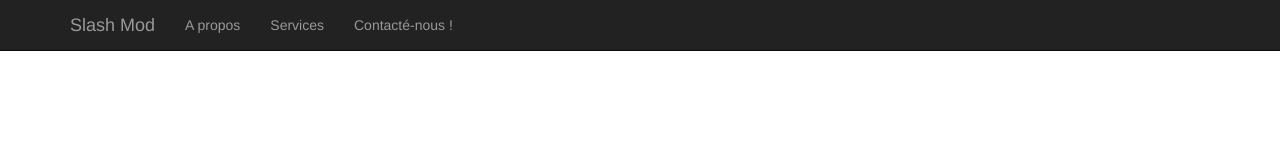
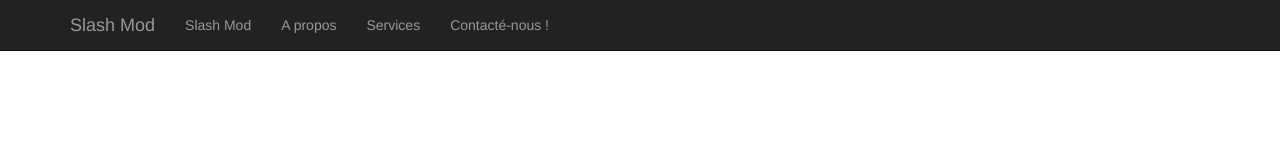
Before and after one commit to ValoxKing2/Slash-Mod, a plain HTML site: page about.html in a window 1280 px wide. Drawn offline with Linux system fonts and the light colour scheme.

Commit message:
Update about.html

```diff
--- a/about.html
+++ b/about.html
@@ -33,6 +33,7 @@
           <!-- Collect the nav links, forms, and other content for toggling -->
           <div class="collapse navbar-collapse navbar-ex1-collapse">
             <ul class="nav navbar-nav">
+              <li><a href="index.html">Slash Mod</a></li>
               <li><a href="#about">A propos</a></li>
               <li><a href="#services">Services</a></li>
               <li><a href="#contact">Contacté-nous !</a></li>
```
